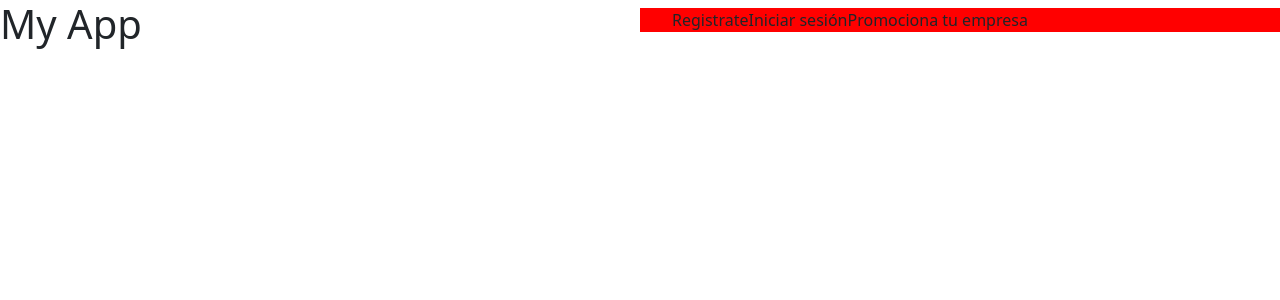
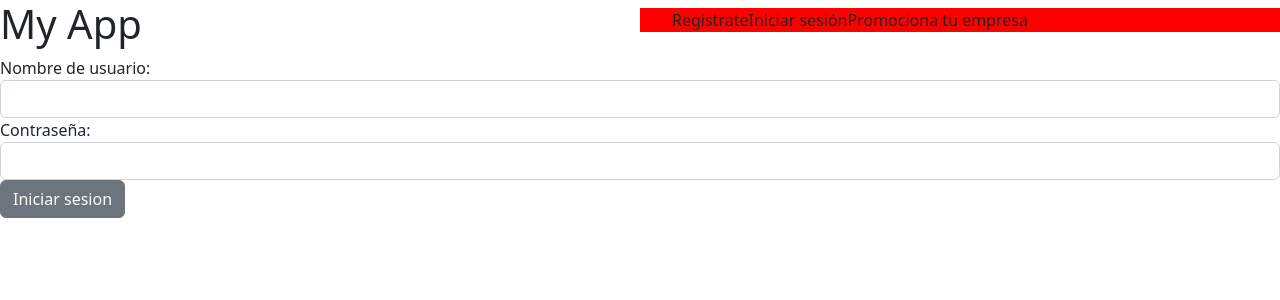
Before and after one commit to sergiogitt/ProyectoIntegrado, a React (Create React App) app: page /login in a window 1280 px wide. Shown: the top 300 px of the page. Built offline with nearby package versions, Linux system fonts and the light colour scheme.

Commit message:
Redirecting to the main page when you are logged and showing a different header

```diff
--- a/package.json
+++ b/package.json
@@ -8,6 +8,7 @@
     "@testing-library/user-event": "^13.5.0",
     "axios": "^1.3.6",
     "bootstrap": "^5.2.3",
+    "md5": "^2.3.0",
     "react": "^18.2.0",
     "react-dom": "^18.2.0",
     "react-scripts": "5.0.1",
--- a/src/App.js
+++ b/src/App.js
@@ -22,6 +22,7 @@ function App() {
     navigate(direccion);
 
   }
+  console.log(logued)
   function prueba(direccion){
 console.log()
   }
@@ -45,12 +46,12 @@ console.log()
   }
   return (
     <div>
-      <Cabecera changeActualAction={changeActualAction}></Cabecera>
+        <Cabecera changeActualAction={changeActualAction} tipo_usuario={logued}></Cabecera>
 
         <Routes>
           <Route path='/' exact element={<EleccionConfiguracion changeActualAction={(a)=>prueba(a)}/>}/>
           <Route path='/catalogo' exact element={<EleccionVideojuegos changeActualAction={(a)=>prueba(a)}/>}/>
-          <Route path='/iniciar_sesion' exact element={<Login changeActualAction={(a)=>prueba(a)}/>}/>
+          <Route path='/login' exact element={<Login changeActualAction={(a)=>prueba(a)} log_user={setLogued}/>}/>
 
         </Routes>
 
--- a/src/components/Cabecera.js
+++ b/src/components/Cabecera.js
@@ -1,17 +1,28 @@
 export function Cabecera(props){
-    if(props.login){
+  let render=[];
+    if(!props.tipo_usuario){
+      render.push(<ul>
+        <li onClick={()=>props.changeActualAction("registrarse")}><a >Registrate</a></li>
+        <li onClick={()=>props.changeActualAction("login")}><a >Iniciar sesión</a></li>
+        <li onClick={()=>props.changeActualAction("registrarempresa")}><a >Promociona tu empresa</a></li>
+      </ul>);
+    }else if(props.tipo_usuario=="normal"){
+      render.push(<ul>
+        <li onClick={()=>props.changeActualAction("registrarse")}><a >Perfil</a></li>
+        <li onClick={()=>props.changeActualAction("login")}><a >Mis configuraciones</a></li>
 
+      </ul>);
     }else{
+      render.push(<ul>
+        <li onClick={()=>props.changeActualAction("login")}><a >Perfil</a></li>
+        <li onClick={()=>props.changeActualAction("registrarse")}><a >Subir nuevo componente</a></li>
 
+      </ul>);
     }
     return(<header>
       <h1>My App</h1>
       <nav>
-        <ul>
-          <li onClick={()=>props.changeActualAction("registrarse")}><a >Registrate</a></li>
-          <li onClick={()=>props.changeActualAction("iniciar_sesion")}><a >Iniciar sesión</a></li>
-          <li onClick={()=>props.changeActualAction("registrarempresa")}><a >Promociona tu empresa</a></li>
-        </ul>
+        {render}
       </nav>
     </header>)
     }
--- a/src/components/Login.js
+++ b/src/components/Login.js
@@ -1,17 +1,28 @@
+import axios from "axios";
+import md5 from "md5";
 import { useState } from "react";
+import { useNavigate } from "react-router-dom";
 import { Button,Input } from "reactstrap";
 export function Login(props){
-    const [clave,setClave]=useState(null);
-    const [usuario,setUsuario]=useState(null);
-
+    const [clave,setClave]=useState("");
+    const [usuario,setUsuario]=useState("");
+    const [mensaje,setMensaje]=useState("");
+    const navigate = useNavigate();
     function log_user(){
         if(clave!=""&&usuario!=""){
-            axios.post('https://example.com/api/data', {
+            axios.post('http://localhost/ProyectoIntegrado/backend/index.php/login', {
                 usuario: usuario,
-                clave: clave
+                clave: md5(clave)
             })
             .then(response => {
                 console.log(response);
+                if(response.data.usuario){
+                    console.log(response.data.usuario.tipo)
+                    props.log_user(response.data.usuario.tipo);
+                    navigate("/");
+                }else{
+                    setMensaje("Credenciales incorrectas");
+                }
             })
             .catch(error => {
                 console.log(error);
@@ -34,8 +45,8 @@ export function Login(props){
         </div>
 
         <div>
-            <Button onClick={log_user()}>Iniciar sesion</Button>
-        </div>
+            <Button onClick={()=>log_user()}>Iniciar sesion</Button>
+        </div>{mensaje}
 
     </div>)
 }
```
Also changed, not shown: 2 other files (tests, documents, lock files or other folders).
